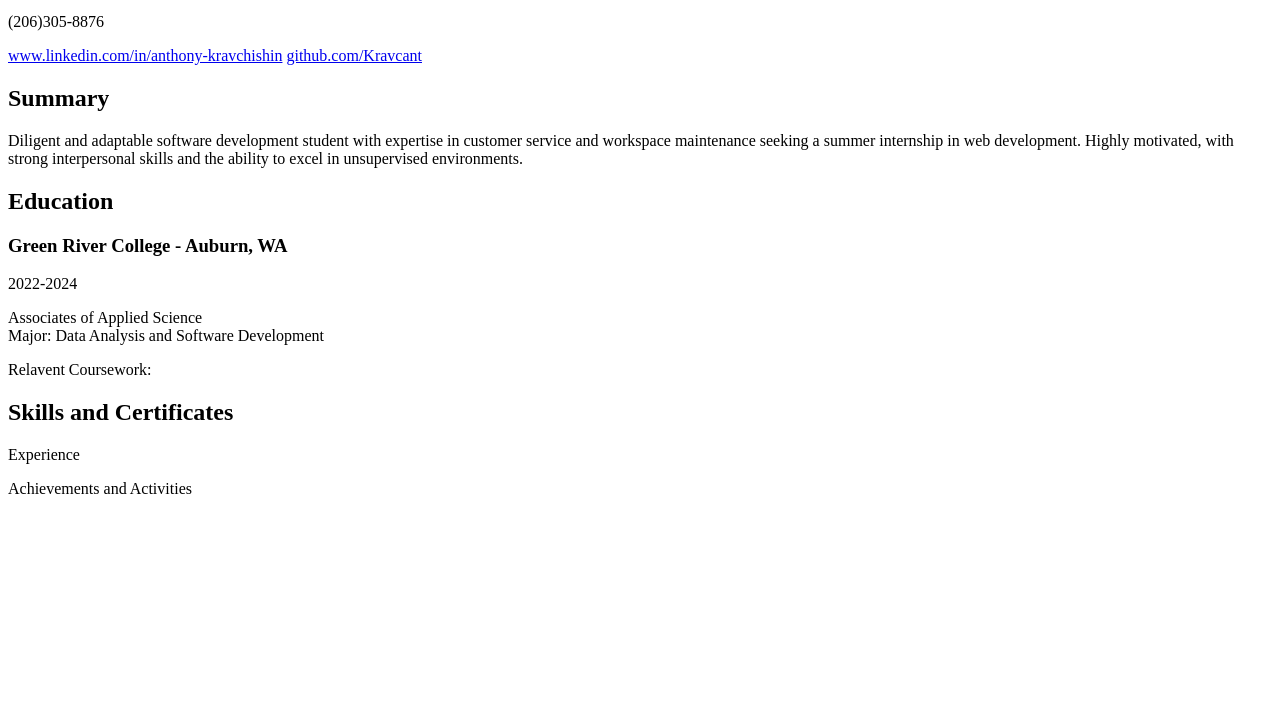
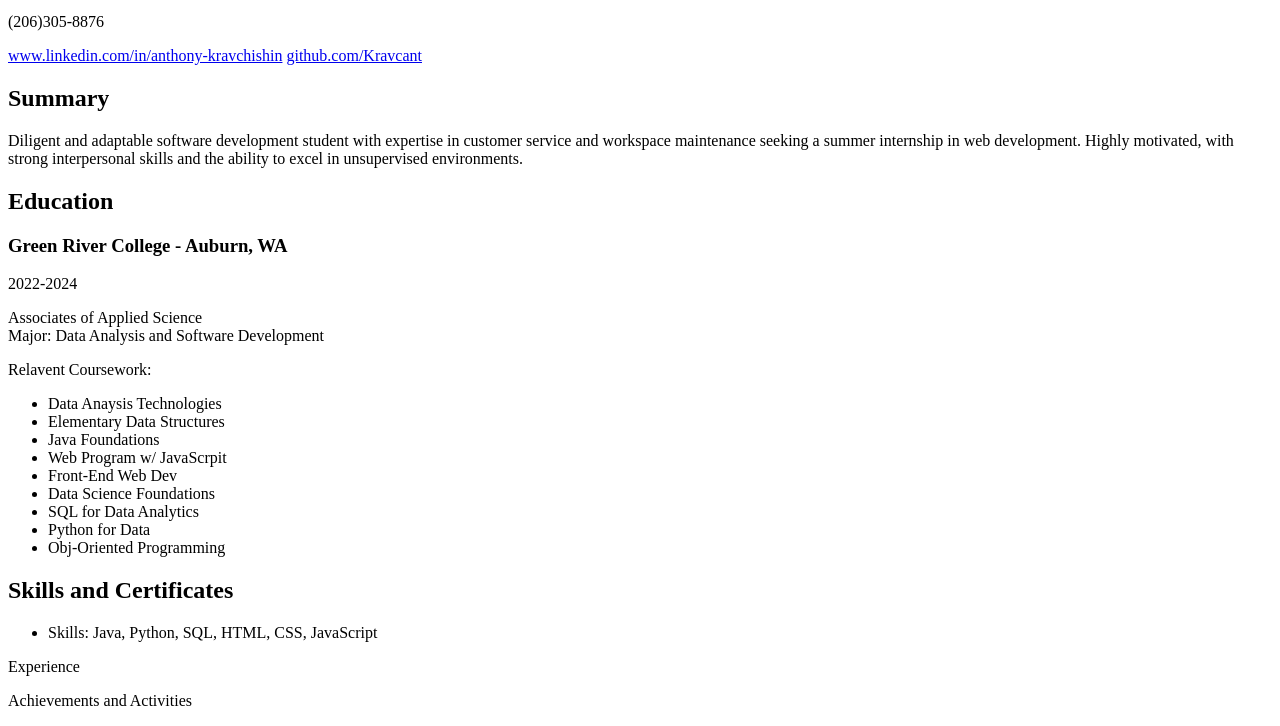
Before and after one commit to Kravcant/html_resume, a plain HTML site: page index.html in a window 1280 px wide. Shown: the part 101-827 px from the top of the page. Before the commit the page ends 800 px from the top, so only its background shows below. Drawn offline with Linux system fonts and the light colour scheme.

Commit message:
Added entries for courseworks and skills

```diff
--- a/index.html
+++ b/index.html
@@ -29,9 +29,23 @@
         </aside>
         <p>Associates of Applied Science<br>Major: Data Analysis and Software Development</p>
         <p>Relavent Coursework:</p>
+        <ul>
+            <li>Data Anaysis Technologies</li>
+            <li>Elementary Data Structures</li>
+            <li>Java Foundations</li>
+            <li>Web Program w/ JavaScrpit</li>
+            <li>Front-End Web Dev</li>
+            <li>Data Science Foundations</li>
+            <li>SQL for Data Analytics</li>
+            <li>Python for Data</li>
+            <li>Obj-Oriented Programming</li>
+        </ul>
     </div>
     <div>
         <h2>Skills and Certificates</h2>
+        <ul>
+            <li>Skills: Java, Python, SQL, HTML, CSS, JavaScript</li>
+        </ul>
     </div>
     <div>
         <p>Experience</p>
```
